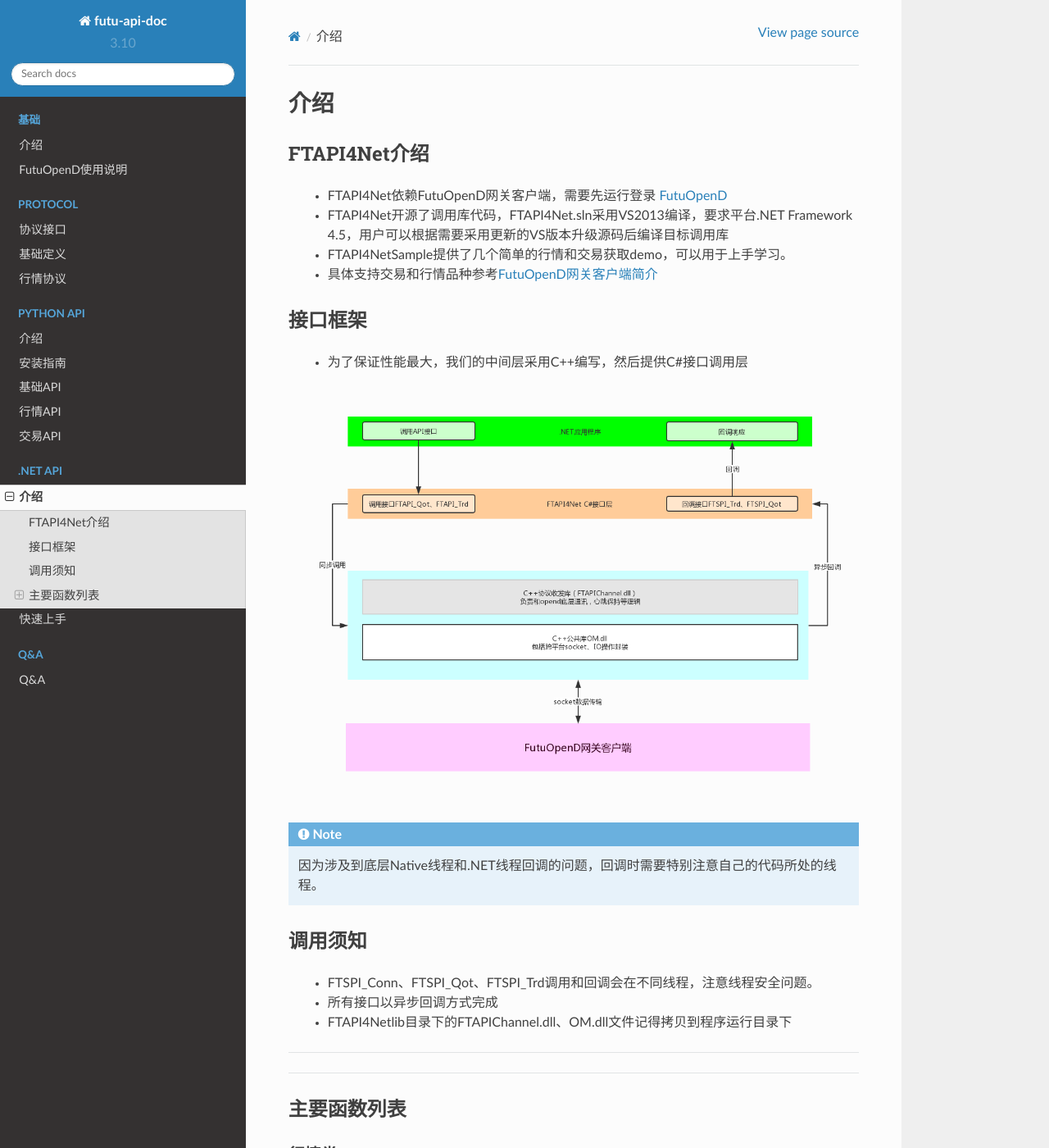
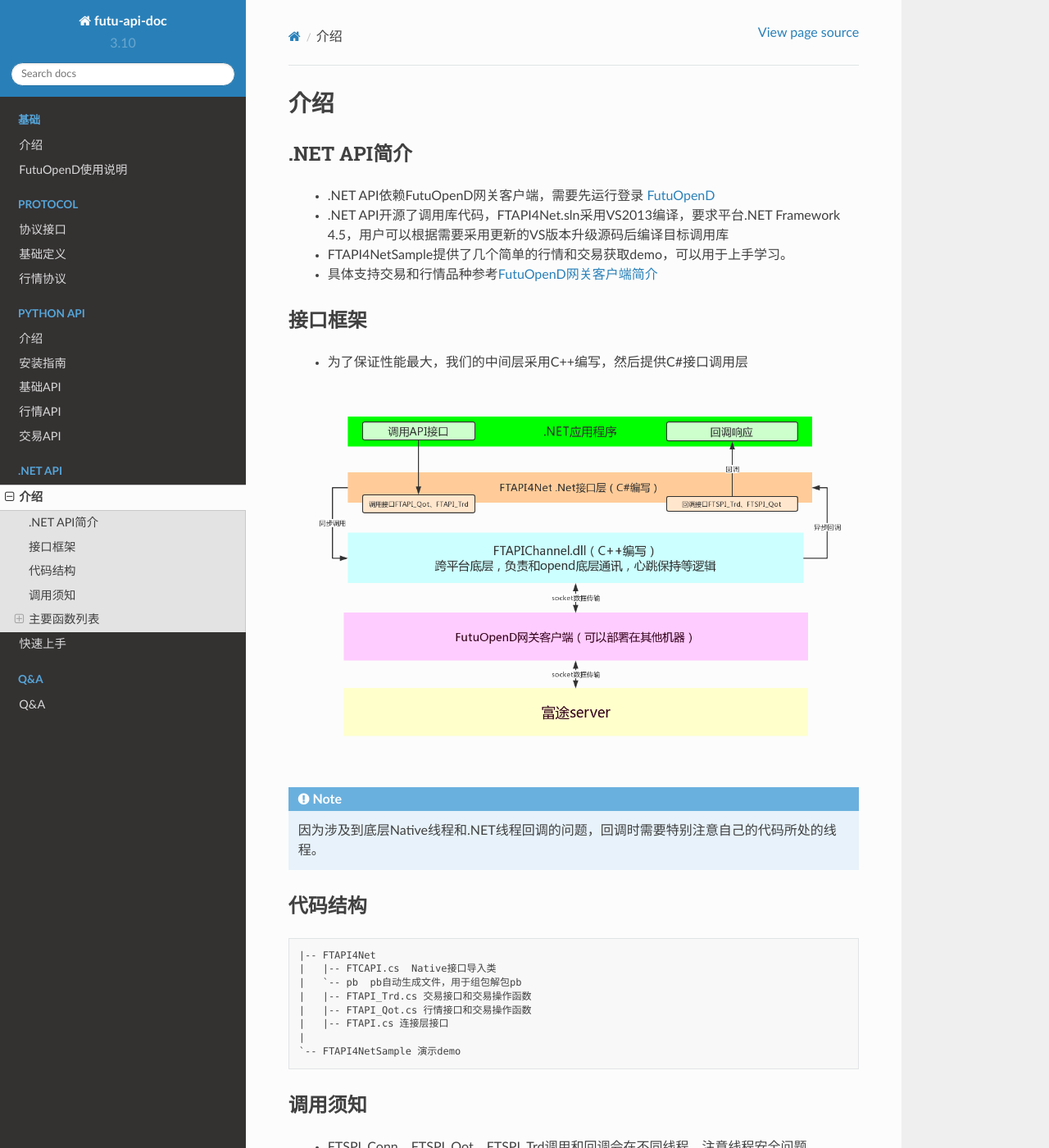
Before and after one commit to FutunnOpen/futu-api-doc, a Sphinx documentation site: the page built from doc_maker/source/net/intro.rst, in a window 1280 px wide and 1400 px high. Shown: the whole window at 82% size. Built offline with Sphinx 7.4.7 and the Read the Docs theme 2.0.0, drawn with Linux system fonts in a browser that asks for light colours; pages that are not in the unit, such as notebooks, are missing from menus; some of the changed text lies outside the part shown.

Commit message:
优化文档

```diff
--- a/doc_maker/source/index.rst
+++ b/doc_maker/source/index.rst
@@ -40,7 +40,7 @@
 
 .. toctree::
 	:caption: .Net API
-	:maxdepth: 4
+	:maxdepth: 2
 	:hidden:
 
 	net/intro
--- a/doc_maker/source/net/intro.rst
+++ b/doc_maker/source/net/intro.rst
@@ -12,11 +12,11 @@
 .. _intro: ../intro/intro.html
 
 
-FTAPI4Net介绍
+.NET API简介
 -------------
-  * FTAPI4Net依赖FutuOpenD网关客户端，需要先运行登录 FutuOpenD_
+  * .NET API依赖FutuOpenD网关客户端，需要先运行登录 FutuOpenD_
 
-  * FTAPI4Net开源了调用库代码，FTAPI4Net.sln采用VS2013编译，要求平台.NET Framework 4.5，用户可以根据需要采用更新的VS版本升级源码后编译目标调用库
+  * .NET API开源了调用库代码，FTAPI4Net.sln采用VS2013编译，要求平台.NET Framework 4.5，用户可以根据需要采用更新的VS版本升级源码后编译目标调用库
 
   * FTAPI4NetSample提供了几个简单的行情和交易获取demo，可以用于上手学习。
 
@@ -30,13 +30,27 @@
 .. note::
    因为涉及到底层Native线程和.NET线程回调的问题，回调时需要特别注意自己的代码所处的线程。
 
+代码结构
+-------------
+
+.. code-block:: text
+
+	|-- FTAPI4Net
+	|   |-- FTCAPI.cs  Native接口导入类
+	|   `-- pb  pb自动生成文件，用于组包解包pb
+	|   |-- FTAPI_Trd.cs 交易接口和交易操作函数
+	|   |-- FTAPI_Qot.cs 行情接口和交易操作函数
+	|   |-- FTAPI.cs 连接层接口
+	|
+	`-- FTAPI4NetSample 演示demo
+
 调用须知
 -------------
   * FTSPI_Conn、FTSPI_Qot、FTSPI_Trd调用和回调会在不同线程，注意线程安全问题。
 
   * 所有接口以异步回调方式完成
 
-  * FTAPI4Net\lib目录下的FTAPIChannel.dll、OM.dll文件记得拷贝到程序运行目录下
+  * FTAPI4Net\lib目录下的FTAPIChannel.dll件记得拷贝到程序运行目录下
 
 
 --------------
@@ -98,7 +112,7 @@
 主要函数列表
 ---------------
 
-行情类FTAPI_Qot:
+行情类FTAPI_Qot
 ~~~~~~~~~~~~~~~~~~~~~~~~~~~~~~~
 ================================    ==============================================   ==============================
 函数名（点开链接可查看具体协议）        功能简介                                         回调函数(FTSPI_Qot)
@@ -135,7 +149,7 @@
 ModifyUserSecurity_                 修改自选股分组下的股票                           OnReply_ModifyUserSecurity
 ================================    ==============================================   ==============================
 
-FTSPI_Qot行情推送接收接口函数:
+FTSPI_Qot行情推送接收接口函数
 ~~~~~~~~~~~~~~~~~~~~~~~~~~~~~~~
 ==================================    =================================================
 回调函数（点开链接可查看具体协议）                                功能简介
@@ -151,7 +165,7 @@
 ==================================    =================================================
 
 
-交易类FTAPI_Trd:
+交易类FTAPI_Trd
 ~~~~~~~~~~~~~~~~~~~~~~~~~~~~~~~
 ================================    ==============================================   ==============================
 函数名（点开链接可查看具体协议）        功能简介                                         回调函数(FTSPI_Trd)
@@ -168,7 +182,7 @@
 GetHistoryOrderFillList_            获取历史成交列表                                 OnReply_GetHistoryOrderFillList
 ================================    ==============================================   ==============================
 
-FTSPI_Trd交易推送接收接口函数:
+FTSPI_Trd交易推送接收接口函数
 ~~~~~~~~~~~~~~~~~~~~~~~~~~~~~~~
 ==================================    =================================================
 回调函数（点开链接可查看具体协议）                                功能简介
```
Also changed, not shown: other parts of doc_maker/source/net/intro.rst (+12 -12 lines), doc_maker/source/_static/NETAPI.png.
